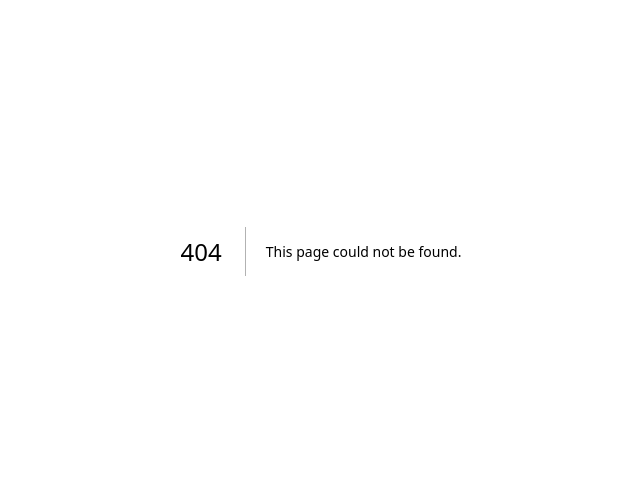
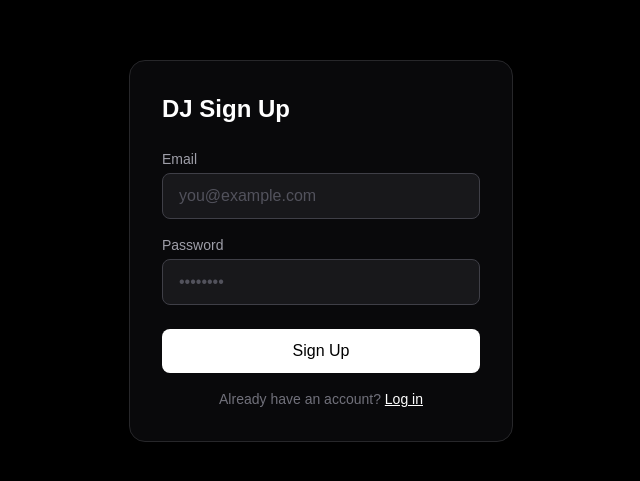
Before and after one commit to PlayD-Dev/PlayD, a Next.js app in the folder frontend/: page /auth/signup in a window 1280 px wide. Before the commit this address had no page. Shown: the part 149-630 px from the top of the page, without its empty margins (319-959 px from the left). Built offline with nearby package versions, Linux system fonts and the light colour scheme; no server answers.

Commit message:
basic login/signup page using supabase

```diff
--- a/frontend/package.json
+++ b/frontend/package.json
@@ -9,6 +9,7 @@
     "lint": "eslint"
   },
   "dependencies": {
+    "@supabase/supabase-js": "^2.100.1",
     "next": "16.1.6",
     "qrcode": "^1.5.4",
     "react": "19.2.3",
--- /dev/null
+++ b/frontend/src/app/auth/login/page.tsx
@@ -0,0 +1,76 @@
+'use client'
+
+import { useState } from 'react'
+import { supabase } from '@/lib/supabase'
+
+export default function LoginPage() {
+  const [email, setEmail] = useState('')
+  const [password, setPassword] = useState('')
+  const [message, setMessage] = useState<{ text: string; error: boolean } | null>(null)
+  const [loading, setLoading] = useState(false)
+
+  async function handleLogin(e: React.FormEvent) {
+    e.preventDefault()
+    setLoading(true)
+    setMessage(null)
+
+    const { data, error } = await supabase.auth.signInWithPassword({ email, password })
+
+    if (error) {
+      setMessage({ text: error.message, error: true })
+    } else {
+      setMessage({ text: `Logged in as ${data.user?.email}`, error: false })
+    }
+    setLoading(false)
+  }
+
+  return (
+    <div className="flex min-h-screen items-center justify-center bg-black">
+      <div className="w-full max-w-sm rounded-2xl border border-zinc-800 bg-zinc-950 p-8">
+        <h1 className="mb-6 text-2xl font-semibold text-white">DJ Login</h1>
+        <form onSubmit={handleLogin} className="flex flex-col gap-4">
+          <div>
+            <label className="mb-1 block text-sm text-zinc-400">Email</label>
+            <input
+              type="email"
+              required
+              value={email}
+              onChange={(e) => setEmail(e.target.value)}
+              className="w-full rounded-lg border border-zinc-700 bg-zinc-900 px-4 py-2.5 text-white placeholder-zinc-600 outline-none focus:border-zinc-500"
+              placeholder="you@example.com"
+            />
+          </div>
+          <div>
+            <label className="mb-1 block text-sm text-zinc-400">Password</label>
+            <input
+              type="password"
+              required
+              value={password}
+              onChange={(e) => setPassword(e.target.value)}
+              className="w-full rounded-lg border border-zinc-700 bg-zinc-900 px-4 py-2.5 text-white placeholder-zinc-600 outline-none focus:border-zinc-500"
+              placeholder="••••••••"
+            />
+          </div>
+          {message && (
+            <p className={`text-sm ${message.error ? 'text-red-400' : 'text-green-400'}`}>
+              {message.text}
+            </p>
+          )}
+          <button
+            type="submit"
+            disabled={loading}
+            className="mt-2 rounded-lg bg-white py-2.5 font-medium text-black transition hover:bg-zinc-200 disabled:opacity-50"
+          >
+            {loading ? 'Logging in...' : 'Log In'}
+          </button>
+        </form>
+        <p className="mt-4 text-center text-sm text-zinc-500">
+          Don&apos;t have an account?{' '}
+          <a href="/auth/signup" className="text-white underline">
+            Sign up
+          </a>
+        </p>
+      </div>
+    </div>
+  )
+}
--- /dev/null
+++ b/frontend/src/app/auth/signup/page.tsx
@@ -0,0 +1,76 @@
+'use client'
+
+import { useState } from 'react'
+import { supabase } from '@/lib/supabase'
+
+export default function SignupPage() {
+  const [email, setEmail] = useState('')
+  const [password, setPassword] = useState('')
+  const [message, setMessage] = useState<{ text: string; error: boolean } | null>(null)
+  const [loading, setLoading] = useState(false)
+
+  async function handleSignup(e: React.FormEvent) {
+    e.preventDefault()
+    setLoading(true)
+    setMessage(null)
+
+    const { error } = await supabase.auth.signUp({ email, password })
+
+    if (error) {
+      setMessage({ text: error.message, error: true })
+    } else {
+      setMessage({ text: 'Account created! Check your email to confirm.', error: false })
+    }
+    setLoading(false)
+  }
+
+  return (
+    <div className="flex min-h-screen items-center justify-center bg-black">
+      <div className="w-full max-w-sm rounded-2xl border border-zinc-800 bg-zinc-950 p-8">
+        <h1 className="mb-6 text-2xl font-semibold text-white">DJ Sign Up</h1>
+        <form onSubmit={handleSignup} className="flex flex-col gap-4">
+          <div>
+            <label className="mb-1 block text-sm text-zinc-400">Email</label>
+            <input
+              type="email"
+              required
+              value={email}
+              onChange={(e) => setEmail(e.target.value)}
+              className="w-full rounded-lg border border-zinc-700 bg-zinc-900 px-4 py-2.5 text-white placeholder-zinc-600 outline-none focus:border-zinc-500"
+              placeholder="you@example.com"
+            />
+          </div>
+          <div>
+            <label className="mb-1 block text-sm text-zinc-400">Password</label>
+            <input
+              type="password"
+              required
+              value={password}
+              onChange={(e) => setPassword(e.target.value)}
+              className="w-full rounded-lg border border-zinc-700 bg-zinc-900 px-4 py-2.5 text-white placeholder-zinc-600 outline-none focus:border-zinc-500"
+              placeholder="••••••••"
+            />
+          </div>
+          {message && (
+            <p className={`text-sm ${message.error ? 'text-red-400' : 'text-green-400'}`}>
+              {message.text}
+            </p>
+          )}
+          <button
+            type="submit"
+            disabled={loading}
+            className="mt-2 rounded-lg bg-white py-2.5 font-medium text-black transition hover:bg-zinc-200 disabled:opacity-50"
+          >
+            {loading ? 'Creating account...' : 'Sign Up'}
+          </button>
+        </form>
+        <p className="mt-4 text-center text-sm text-zinc-500">
+          Already have an account?{' '}
+          <a href="/auth/login" className="text-white underline">
+            Log in
+          </a>
+        </p>
+      </div>
+    </div>
+  )
+}
--- /dev/null
+++ b/frontend/src/lib/supabase.ts
@@ -0,0 +1,6 @@
+import { createClient } from '@supabase/supabase-js'
+
+const supabaseUrl = process.env.NEXT_PUBLIC_SUPABASE_URL!
+const supabaseAnonKey = process.env.NEXT_PUBLIC_SUPABASE_ANON_KEY!
+
+export const supabase = createClient(supabaseUrl, supabaseAnonKey)
```
Also changed, not shown: 1 other file (tests, documents, lock files or other folders).
